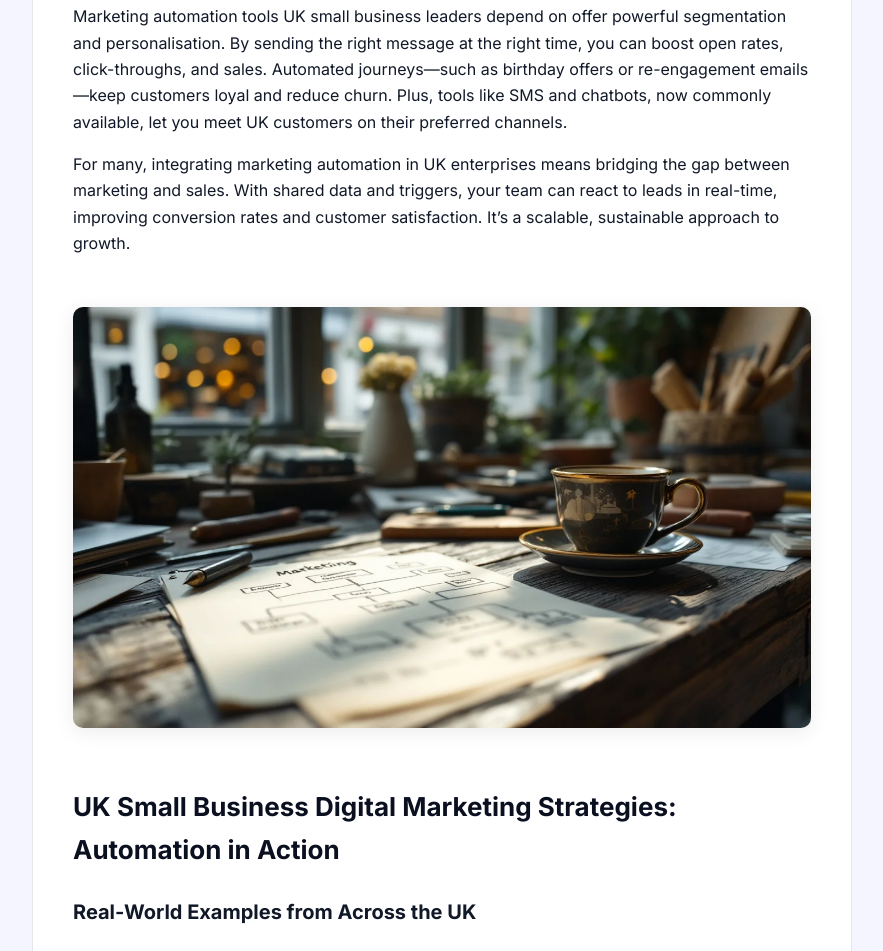
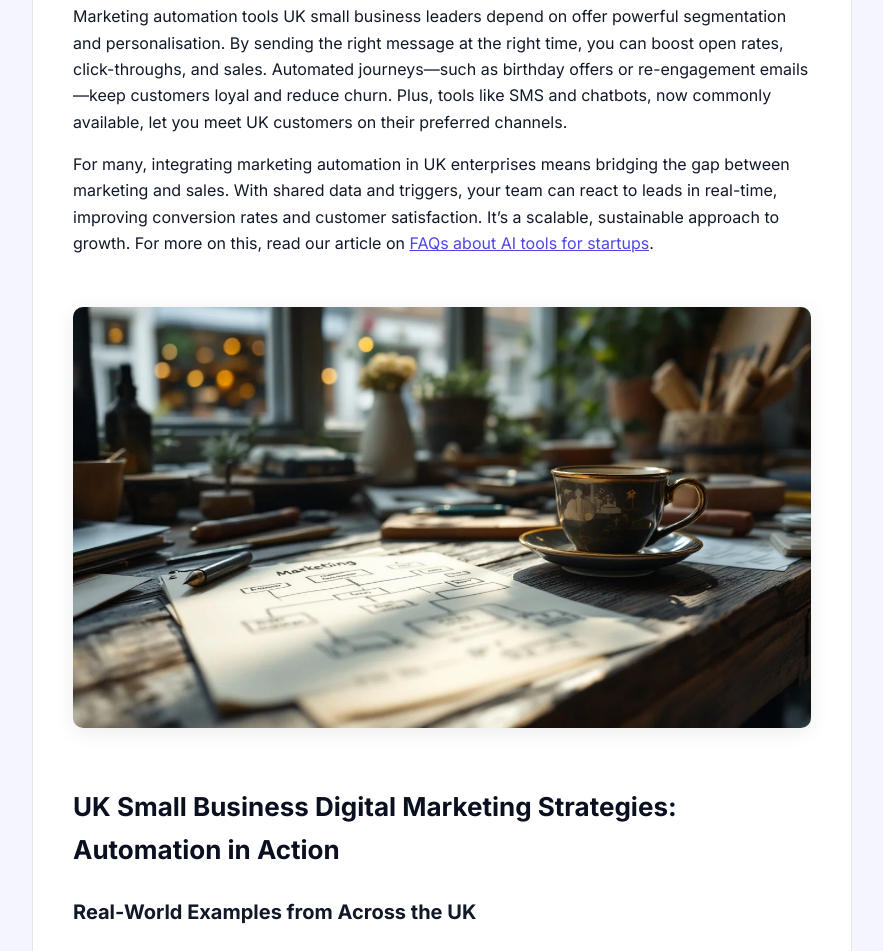
Before and after one commit to aiautomationuk/net-prompt-engineering, a plain HTML site: page blog/top-marketing-automation-tools-uk-small-business-guide-2026.html in a window 1280 px wide. Shown: the part 4914-5865 px from the top of the page, without its empty margins (198-1081 px from the left). Drawn offline with Linux system fonts and the light colour scheme.

Commit message:
Link to a new related post: FAQs About AI Tools for Startups

```diff
--- a/blog/top-marketing-automation-tools-uk-small-business-guide-2026.html
+++ b/blog/top-marketing-automation-tools-uk-small-business-guide-2026.html
@@ -129,7 +129,7 @@ article.post blockquote{border-left:4px solid var(--p);margin:16px 0;padding:6px
 <p>With small business marketing tools UK owners now have access to, the ability to measure and improve digital marketing strategies is another benefit. Built-in analytics reveal which campaigns work, allowing you to double down on what’s effective and cut wasted effort. This data-driven approach is increasingly expected by investors and lenders in the United Kingdom.</p>
 <h3>Improved Targeting and Customer Experience</h3>
 <p>Marketing automation tools UK small business leaders depend on offer powerful segmentation and personalisation. By sending the right message at the right time, you can boost open rates, click-throughs, and sales. Automated journeys—such as birthday offers or re-engagement emails—keep customers loyal and reduce churn. Plus, tools like SMS and chatbots, now commonly available, let you meet UK customers on their preferred channels.</p>
-<p>For many, integrating marketing automation in UK enterprises means bridging the gap between marketing and sales. With shared data and triggers, your team can react to leads in real-time, improving conversion rates and customer satisfaction. It’s a scalable, sustainable approach to growth.</p>
+<p>For many, integrating marketing automation in UK enterprises means bridging the gap between marketing and sales. With shared data and triggers, your team can react to leads in real-time, improving conversion rates and customer satisfaction. It’s a scalable, sustainable approach to growth. For more on this, read our article on <a href="https://prompt-engineering.co.uk/blog/faqs-about-ai-tools-for-startups.html">FAQs about AI tools for startups</a>.</p>
 <figure style="margin:2em 0;text-align:center;"><img src="/images/top-marketing-automation-tools-uk-small-business-guide-2026-40f58c.webp" alt="Marketing Automation Tools UK Small Business — A small UK business team gathered around a whiteboard with a detailed flowchart " title="Marketing Automation Tools UK Small Business — A small UK business team gathered around a whiteboard with a detailed flowchart " style="width:100%;max-width:900px;border-radius:10px;box-shadow:0 4px 20px rgba(0,0,0,.08);" loading="lazy" width="1344" height="768"/></figure>
 
 <h2>UK Small Business Digital Marketing Strategies: Automation in Action</h2>
```
